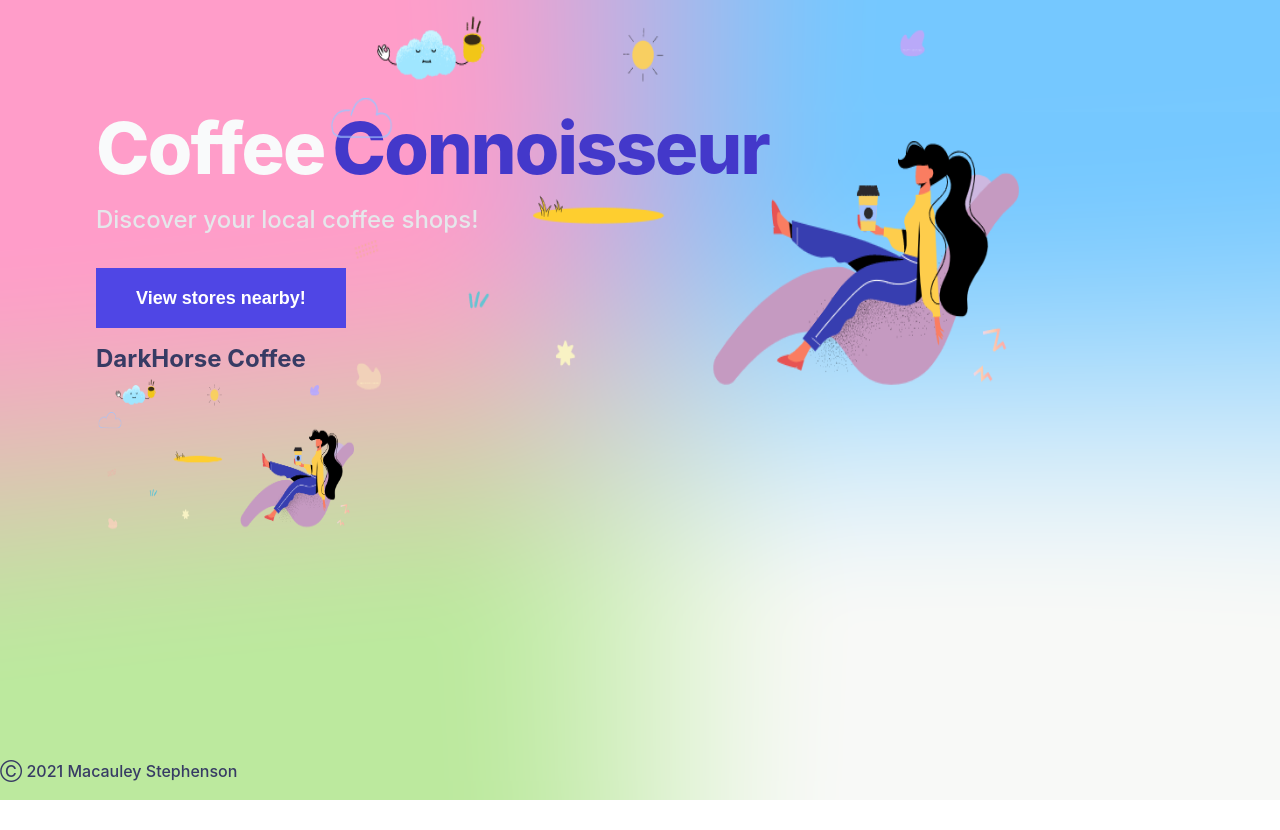
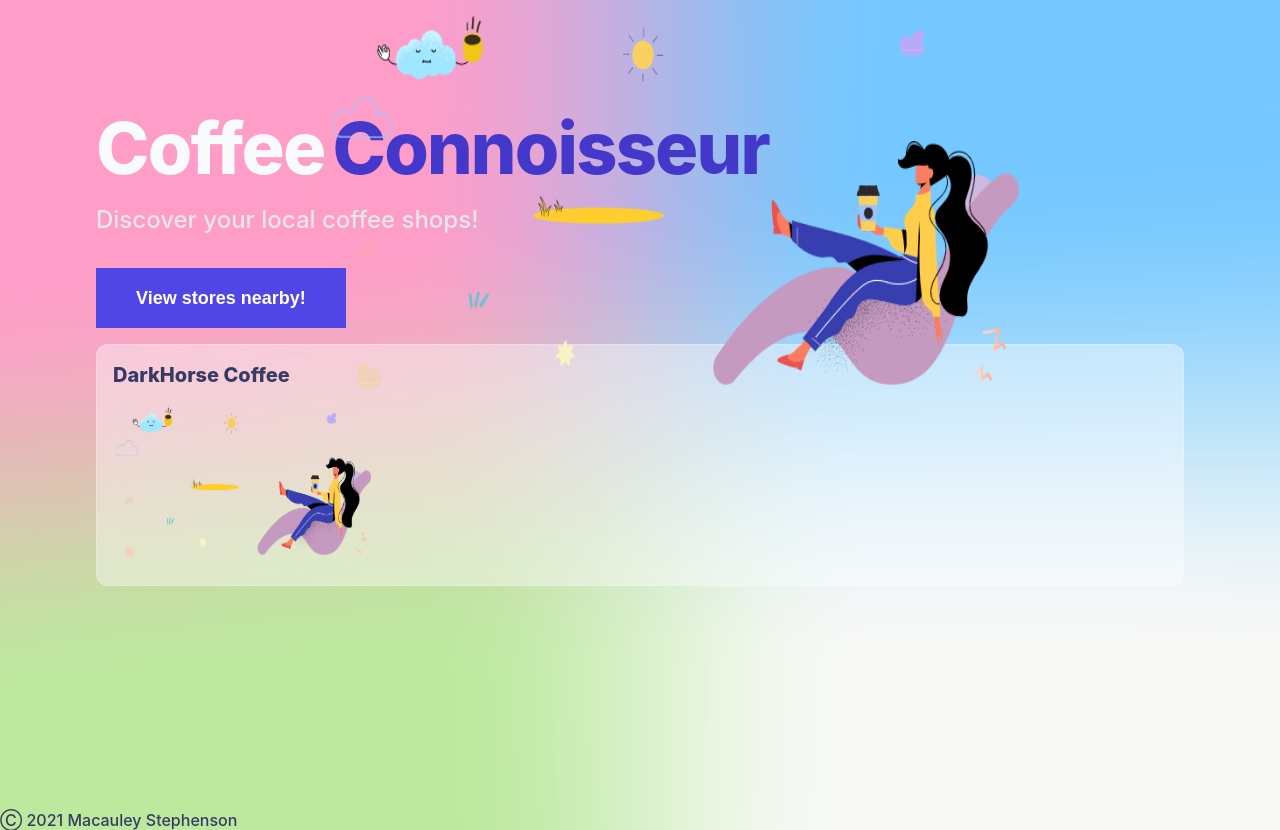
Before and after one commit to MacauleyStephenson/Coffee-Connoisseur, a Next.js app: page / in a window 1280 px wide. Before the commit the page ends 800 px from the top, so only its background shows below. Built offline with nearby package versions, Linux system fonts and the light colour scheme.

Commit message:
added glass styling for card component

```diff
--- a/components/card.js
+++ b/components/card.js
@@ -1,12 +1,27 @@
-import Link from 'next/link';
-import Image from 'next/image';
+import Link from "next/link";
+import Image from "next/image";
+import cls from "classnames";
+
+import styles from "./card.module.css";
 
 const Card = (props) => {
 	return (
 		<Link href={props.href}>
-			<a>
-				<h2>{props.name}</h2>
-				<Image src={props.imgUrl} width={260} height={160} />
+			<a className={styles.cardLink}>
+				<div className={cls("glass", styles.container)}>
+					<div className={styles.cardHeaderWrapper}>
+						<h2 className={styles.cardHeader}>{props.name}</h2>
+					</div>
+					<div className={styles.cardImageWrapper}>
+						<Image
+							alt={props.name}
+							className={styles.cardImage}
+							src={props.imgUrl}
+							width={260}
+							height={160}
+						/>
+					</div>
+				</div>
 			</a>
 		</Link>
 	);
--- a/components/card.module.css
+++ b/components/card.module.css
@@ -0,0 +1,56 @@
+.cardLink {
+	margin: auto;
+	--tw-shadow: 0 20px 25px -5px rgba(0, 0, 0, 0.1),
+	  0 10px 10px -5px rgba(0, 0, 0, 0.04);
+	box-shadow: 0 0 transparent, 0 0 #0000, 0 0 transparent, 0 0 #0000,
+	  0 0 transparent;
+
+	border-color: var(--text-white-100);
+	border-radius: 0.75rem /* 12px */;
+  }
+
+  .container {
+	border-radius: 0.75rem /* 12px */;
+	padding-top: 0.25rem /* 4px */;
+	padding-bottom: 0.25rem /* 4px */;
+	padding-bottom: 1.25rem /* 20px */;
+	padding-left: 1rem /* 16px */;
+	padding-right: 1rem /* 16px */;
+
+	backdrop-filter: blur(10px);
+  }
+
+  .cardHeaderWrapper {
+	margin-top: 0.75rem /* 12px */;
+	margin-bottom: 0.75rem /* 12px */;
+  }
+
+  .cardHeader {
+	text-overflow: ellipsis;
+	white-space: nowrap;
+	font-size: 1.25rem /* 20px */;
+	line-height: 1.75rem /* 28px */;
+	font-weight: 800;
+	overflow: hidden;
+	width: 16rem /* 256px */;
+  }
+
+  .cardImageWrapper {
+	color: var(--text-white-100);
+  }
+
+  .cardImage {
+	border-radius: 0.75rem /* 12px */;
+  }
+
+  @media (min-width: 1024px) {
+	.cardHeader {
+	  width: 16rem /* 256px */;
+	}
+  }
+
+  @media (min-width: 768px) {
+	.cardHeader {
+	  width: 16rem /* 256px */;
+	}
+  }
--- a/package.json
+++ b/package.json
@@ -8,6 +8,7 @@
     "lint": "next lint"
   },
   "dependencies": {
+    "classnames": "^2.3.1",
     "next": "12.0.3",
     "react": "17.0.2",
     "react-dom": "17.0.2"
```
Also changed, not shown: 1 other file (tests, documents, lock files or other folders).
